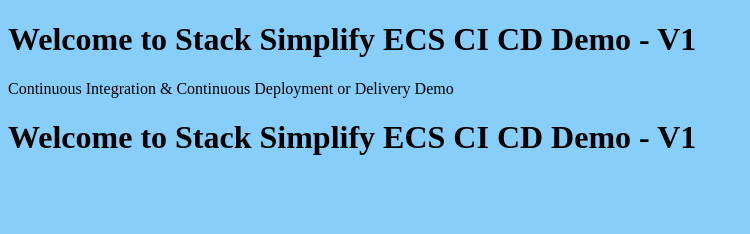
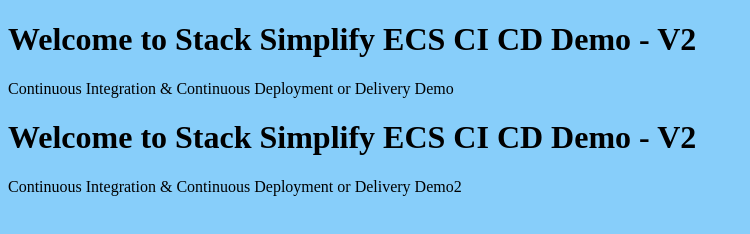
Before and after one commit to mdabuhasnat/ecr-deployment, a plain HTML site: page index.html in a window 1280 px wide. Shown: the whole page, without its empty margins (0-750 px from the left). Drawn offline with Linux system fonts and the light colour scheme.

Commit message:
Update index.html

```diff
--- a/index.html
+++ b/index.html
@@ -2,8 +2,10 @@
 <html>
 <body style="background-color:lightskyblue;">
 
-<h1>Welcome to Stack Simplify ECS CI CD Demo - V1</h1>
+<h1>Welcome to Stack Simplify ECS CI CD Demo - V2</h1>
 <p>Continuous Integration & Continuous Deployment or Delivery Demo</p>
-<h1>Welcome to Stack Simplify ECS CI CD Demo - V1</h1>
+<h1>Welcome to Stack Simplify ECS CI CD Demo - V2</h1>
+ <p>Continuous Integration & Continuous Deployment or Delivery Demo2</p>
+
 </body>
 </html>
```
